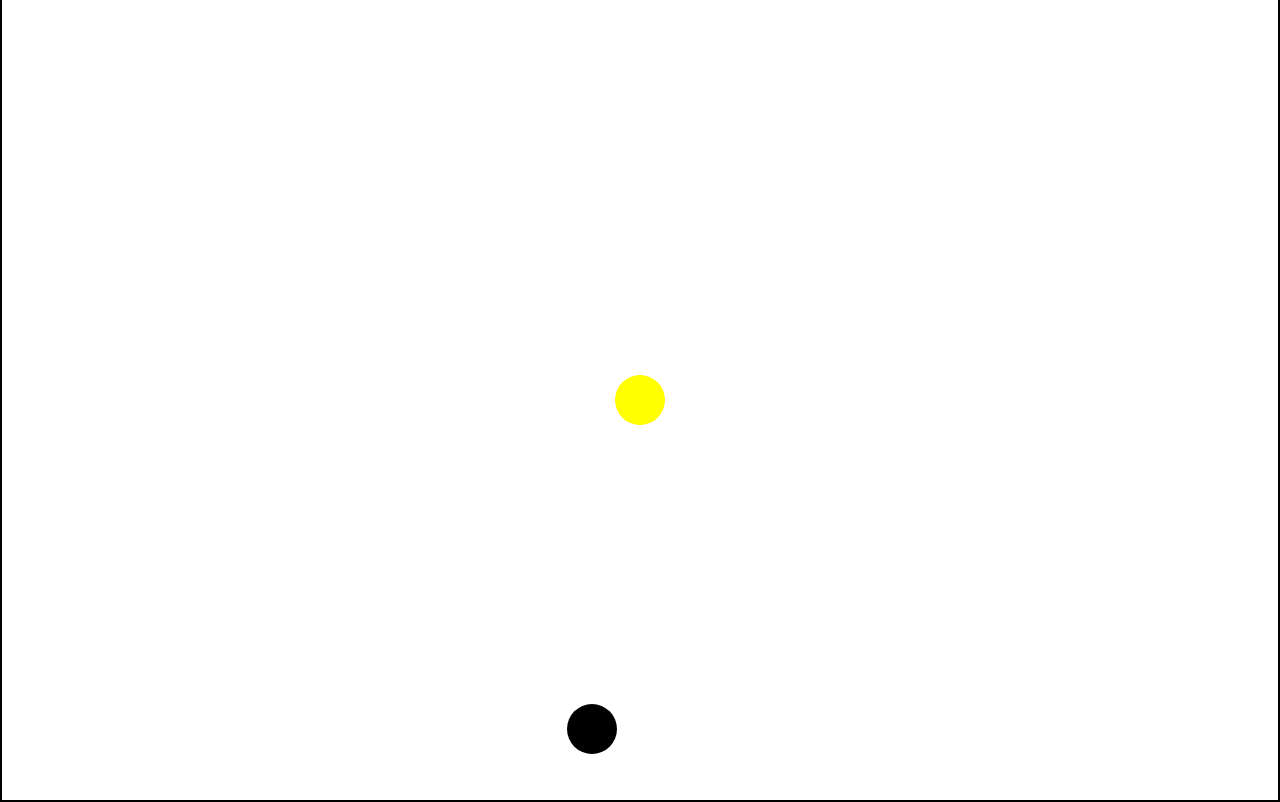
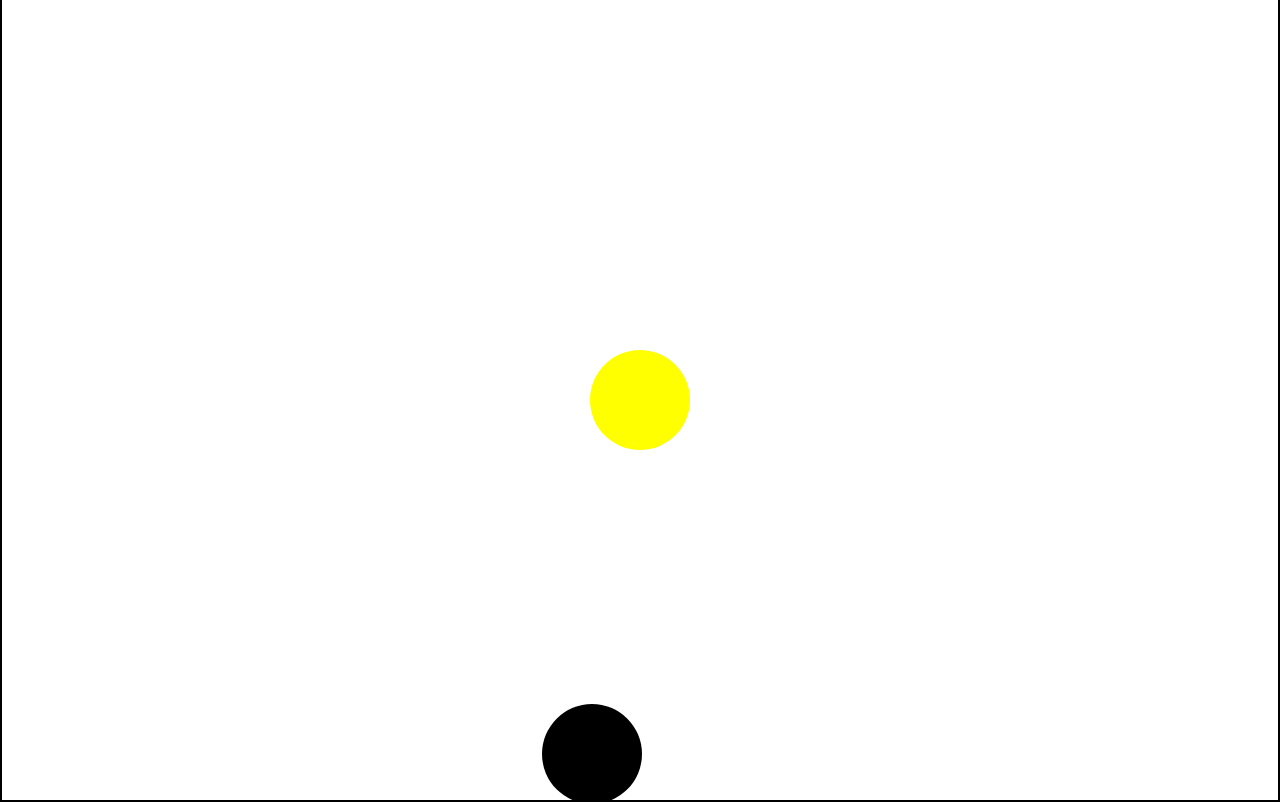
Before and after one commit to st0ckitch/tggame-v1, a website: page public/index.html in a window 1280 px wide. Drawn offline with Linux system fonts and the light colour scheme.

Commit message:
Update styles.css

```diff
--- a/public/styles.css
+++ b/public/styles.css
@@ -19,8 +19,8 @@ body {
 
 #yellow-circle, #black-circle {
     position: absolute;
-    width: 50px;
-    height: 50px;
+    width: 100px;  /* Changed from 50px */
+    height: 100px;  /* Changed from 50px */
     border-radius: 50%;
 }
 
```
